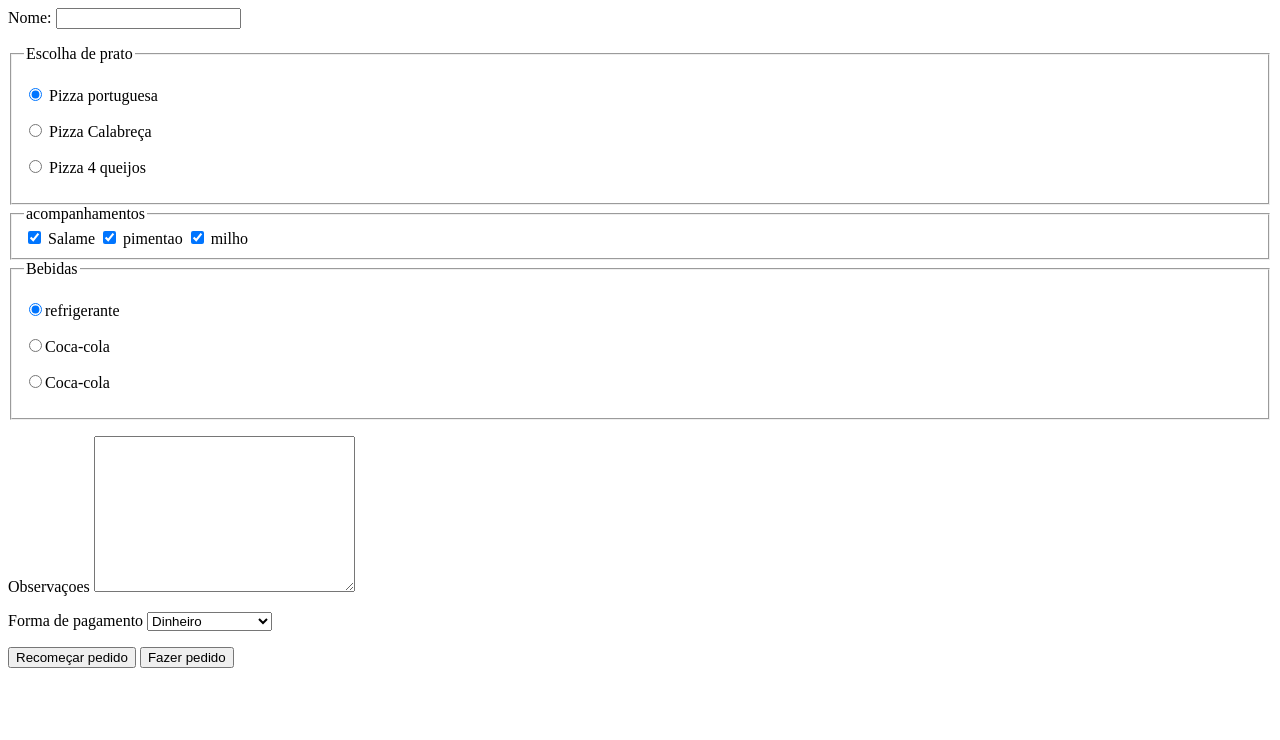
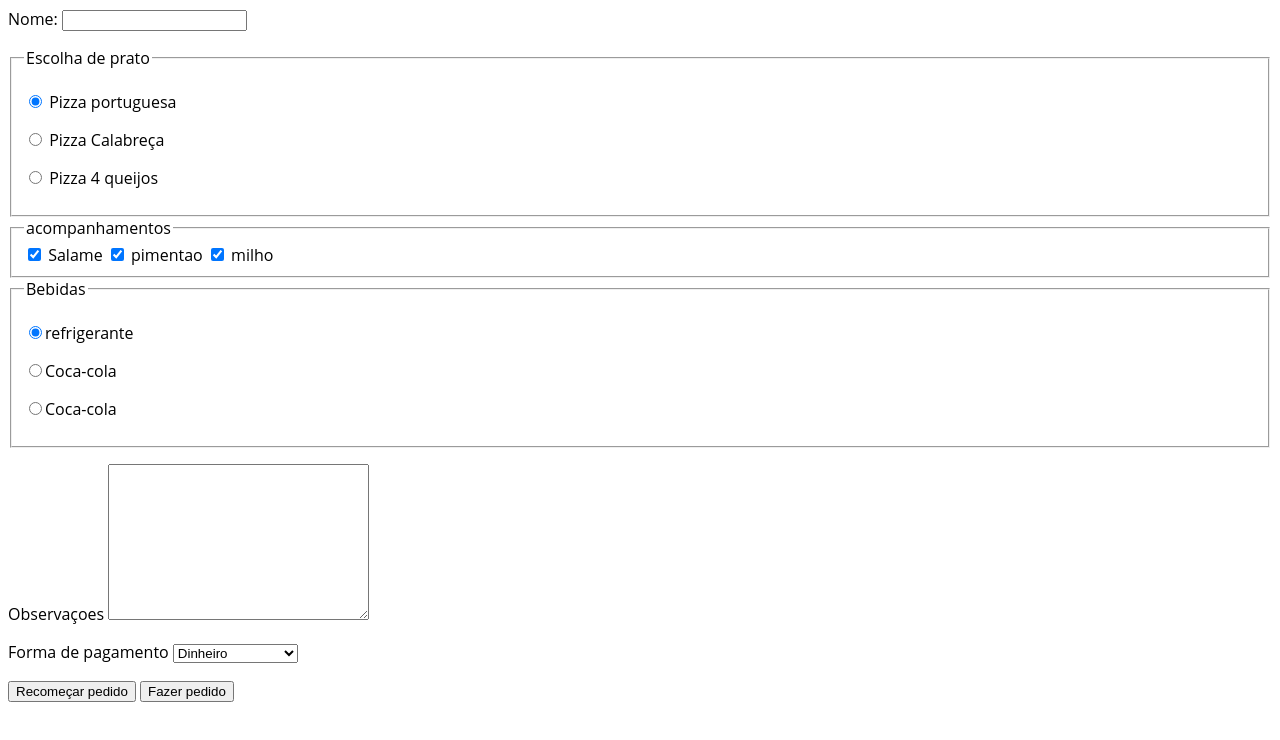
Before and after one commit to Deicided/site-menu-restaurant, a plain HTML site: page index.html in a window 1280 px wide. Drawn offline with Linux system fonts and the light colour scheme.

Commit message:
modi-02
modi-02

```diff
--- a/index.html
+++ b/index.html
@@ -5,6 +5,8 @@
     <meta http-equiv="X-UA-Compatible" content="IE=edge">
     <meta name="viewport" content="width=device-width, initial-scale=1.0">
     <title>restaurant</title>
+
+    <link rel="stylesheet" href="style.css">
 </head>
 <body>
     <label> Nome: <input type="text" name="nome" id="">   </label>
--- /dev/null
+++ b/style.css
@@ -0,0 +1,7 @@
+body {
+        font-family:"open Sans" , sans-serif;
+        font-weight: 400
+
+
+
+}
```
